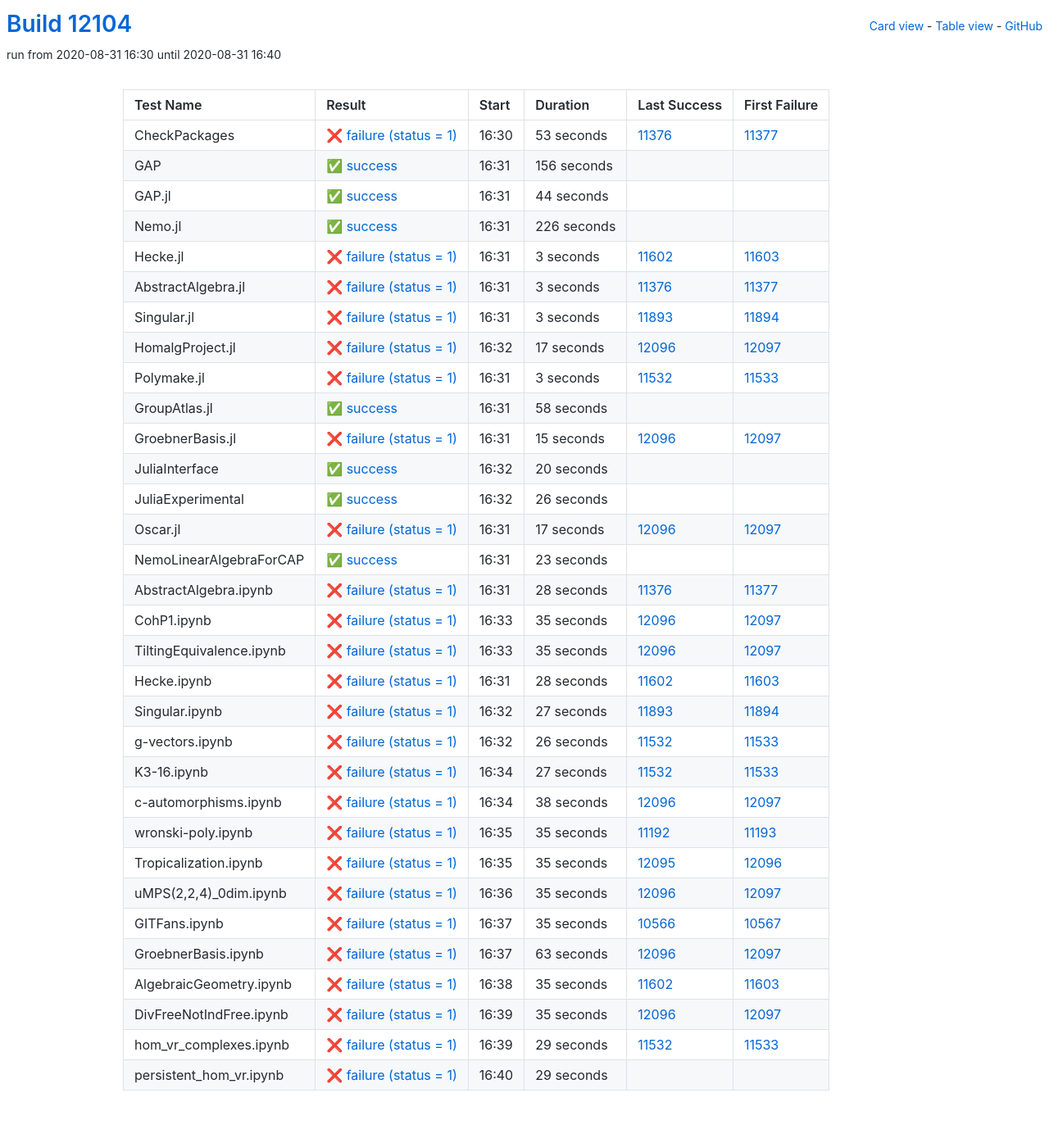
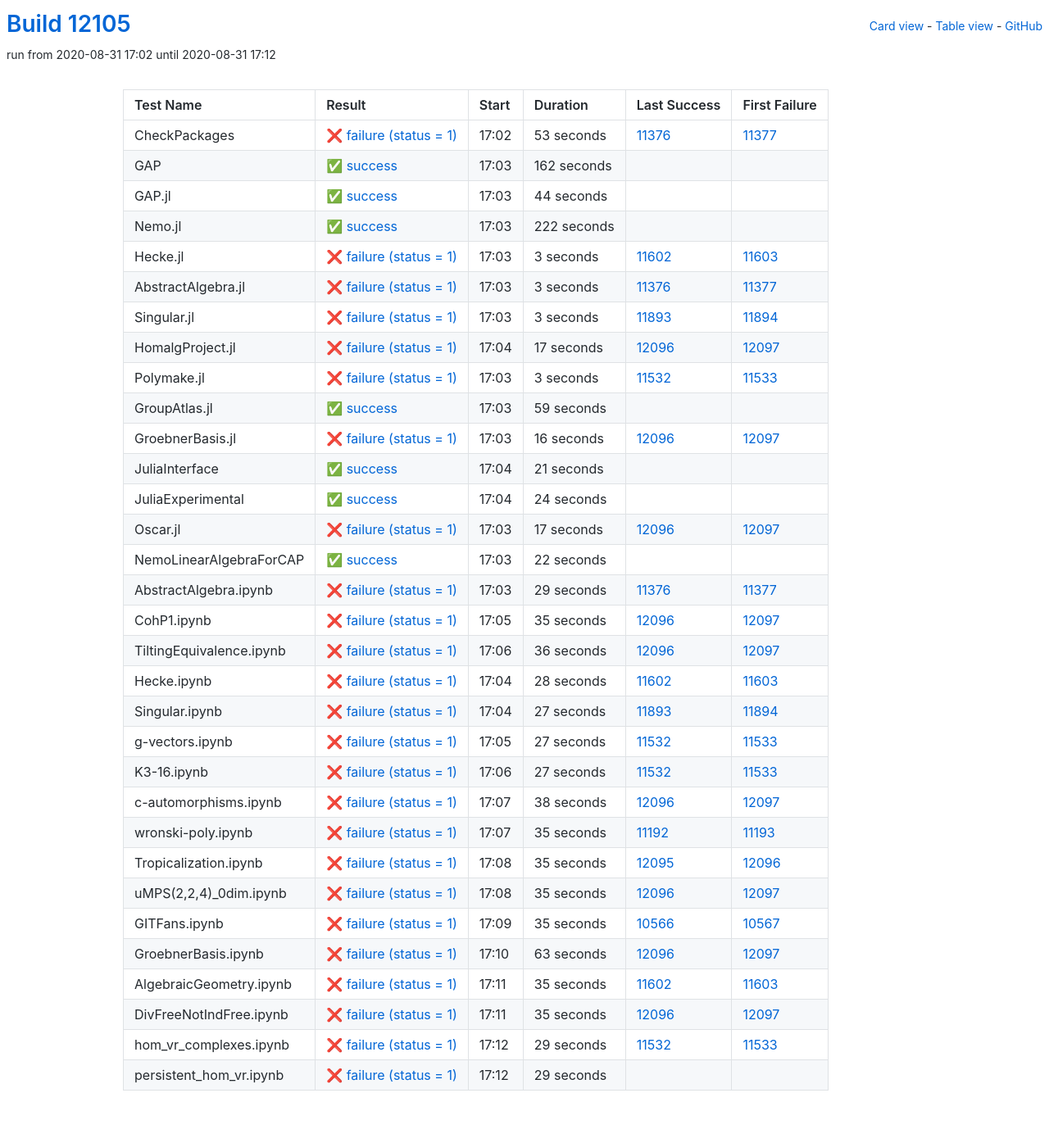
Before and after one commit to oscar-system/oscar-ci-status, a Jekyll site: the page built from table.html, in a window 1280 px wide. Shown: the whole page at 82% size. Built offline with Jekyll 4.4.1, drawn with Linux system fonts in a browser that asks for light colours.

Commit message:
Build #12105

```diff
--- a/_data/ci.yml
+++ b/_data/ci.yml
@@ -1,6 +1,6 @@
 ---
-build: 12104
-build_url: https://oscarci.mathematik.uni-kl.de/job/oscar/12104/
+build: 12105
+build_url: https://oscarci.mathematik.uni-kl.de/job/oscar/12105/
 job: oscar
 organization: oscar-system
 repo: oscar-ci-status
@@ -8,8 +8,8 @@
 tests:
 - name: CheckPackages
   id: checkpackages
-  log: https://oscarci.mathematik.uni-kl.de/job/oscar/12104/artifact/logs/build-12104/CheckPackages.log
-  start: 2020-08-31 16:30
+  log: https://oscarci.mathematik.uni-kl.de/job/oscar/12105/artifact/logs/build-12105/CheckPackages.log
+  start: 2020-08-31 17:02
   success: false
   exitcode: 1
   status: failure
@@ -20,20 +20,20 @@
   first_failure_url: https://oscarci.mathematik.uni-kl.de/job/oscar/11377/
 - name: GAP
   id: gap
-  log: https://oscarci.mathematik.uni-kl.de/job/oscar/12104/artifact/logs/build-12104/GAP.log
-  start: 2020-08-31 16:31
+  log: https://oscarci.mathematik.uni-kl.de/job/oscar/12105/artifact/logs/build-12105/GAP.log
+  start: 2020-08-31 17:03
   success: true
   exitcode: 0
   status: success
-  duration: 156
+  duration: 162
   last_success: false
   last_success_url:
   first_failure: false
   first_failure_url:
 - name: GAP.jl
   id: gap-jl
-  log: https://oscarci.mathematik.uni-kl.de/job/oscar/12104/artifact/logs/build-12104/GAP.jl.log
-  start: 2020-08-31 16:31
+  log: https://oscarci.mathematik.uni-kl.de/job/oscar/12105/artifact/logs/build-12105/GAP.jl.log
+  start: 2020-08-31 17:03
   success: true
   exitcode: 0
   status: success
@@ -44,20 +44,20 @@
   first_failure_url:
 - name: Nemo.jl
   id: nemo-jl
-  log: https://oscarci.mathematik.uni-kl.de/job/oscar/12104/artifact/logs/build-12104/Nemo.jl.log
-  start: 2020-08-31 16:31
+  log: https://oscarci.mathematik.uni-kl.de/job/oscar/12105/artifact/logs/build-12105/Nemo.jl.log
+  start: 2020-08-31 17:03
   success: true
   exitcode: 0
   status: success
-  duration: 226
+  duration: 222
   last_success: false
   last_success_url:
   first_failure: false
   first_failure_url:
 - name: Hecke.jl
   id: hecke-jl
-  log: https://oscarci.mathematik.uni-kl.de/job/oscar/12104/artifact/logs/build-12104/Hecke.jl.log
-  start: 2020-08-31 16:31
+  log: https://oscarci.mathematik.uni-kl.de/job/oscar/12105/artifact/logs/build-12105/Hecke.jl.log
+  start: 2020-08-31 17:03
   success: false
   exitcode: 1
   status: failure
@@ -68,8 +68,8 @@
   first_failure_url: https://oscarci.mathematik.uni-kl.de/job/oscar/11603/
 - name: AbstractAlgebra.jl
   id: abstractalgebra-jl
-  log: https://oscarci.mathematik.uni-kl.de/job/oscar/12104/artifact/logs/build-12104/AbstractAlgebra.jl.log
-  start: 2020-08-31 16:31
+  log: https://oscarci.mathematik.uni-kl.de/job/oscar/12105/artifact/logs/build-12105/AbstractAlgebra.jl.log
+  start: 2020-08-31 17:03
   success: false
   exitcode: 1
   status: failure
@@ -80,8 +80,8 @@
   first_failure_url: https://oscarci.mathematik.uni-kl.de/job/oscar/11377/
 - name: Singular.jl
   id: singular-jl
-  log: https://oscarci.mathematik.uni-kl.de/job/oscar/12104/artifact/logs/build-12104/Singular.jl.log
-  start: 2020-08-31 16:31
+  log: https://oscarci.mathematik.uni-kl.de/job/oscar/12105/artifact/logs/build-12105/Singular.jl.log
+  start: 2020-08-31 17:03
   success: false
   exitcode: 1
   status: failure
@@ -92,8 +92,8 @@
   first_failure_url: https://oscarci.mathematik.uni-kl.de/job/oscar/11894/
 - name: HomalgProject.jl
   id: homalgproject-jl
-  log: https://oscarci.mathematik.uni-kl.de/job/oscar/12104/artifact/logs/build-12104/HomalgProject.jl.log
-  start: 2020-08-31 16:32
+  log: https://oscarci.mathematik.uni-kl.de/job/oscar/12105/artifact/logs/build-12105/HomalgProject.jl.log
+  start: 2020-08-31 17:04
   success: false
   exitcode: 1
   status: failure
@@ -104,8 +104,8 @@
   first_failure_url: https://oscarci.mathematik.uni-kl.de/job/oscar/12097/
 - name: Polymake.jl
   id: polymake-jl
-  log: https://oscarci.mathematik.uni-kl.de/job/oscar/12104/artifact/logs/build-12104/Polymake.jl.log
-  start: 2020-08-31 16:31
+  log: https://oscarci.mathematik.uni-kl.de/job/oscar/12105/artifact/logs/build-12105/Polymake.jl.log
+  start: 2020-08-31 17:03
   success: false
   exitcode: 1
   status: failure
@@ -116,56 +116,56 @@
   first_failure_url: https://oscarci.mathematik.uni-kl.de/job/oscar/11533/
 - name: GroupAtlas.jl
   id: groupatlas-jl
-  log: https://oscarci.mathematik.uni-kl.de/job/oscar/12104/artifact/logs/build-12104/GroupAtlas.jl.log
-  start: 2020-08-31 16:31
+  log: https://oscarci.mathematik.uni-kl.de/job/oscar/12105/artifact/logs/build-12105/GroupAtlas.jl.log
+  start: 2020-08-31 17:03
   success: true
   exitcode: 0
   status: success
-  duration: 58
+  duration: 59
   last_success: false
   last_success_url:
   first_failure: false
   first_failure_url:
 - name: GroebnerBasis.jl
   id: groebnerbasis-jl
-  log: https://oscarci.mathematik.uni-kl.de/job/oscar/12104/artifact/logs/build-12104/GroebnerBasis.jl.log
-  start: 2020-08-31 16:31
+  log: https://oscarci.mathematik.uni-kl.de/job/oscar/12105/artifact/logs/build-12105/GroebnerBasis.jl.log
+  start: 2020-08-31 17:03
   success: false
   exitcode: 1
   status: failure
-  duration: 15
+  duration: 16
   last_success: 12096
   last_success_url: https://oscarci.mathematik.uni-kl.de/job/oscar/12096/
   first_failure: 12097
   first_failure_url: https://oscarci.mathematik.uni-kl.de/job/oscar/12097/
 - name: JuliaInterface
   id: juliainterface
-  log: https://oscarci.mathematik.uni-kl.de/job/oscar/12104/artifact/logs/build-12104/JuliaInterface.log
-  start: 2020-08-31 16:32
+  log: https://oscarci.mathematik.uni-kl.de/job/oscar/12105/artifact/logs/build-12105/JuliaInterface.log
+  start: 2020-08-31 17:04
   success: true
   exitcode: 0
   status: success
-  duration: 20
+  duration: 21
   last_success: false
   last_success_url:
   first_failure: false
   first_failure_url:
 - name: JuliaExperimental
   id: juliaexperimental
-  log: https://oscarci.mathematik.uni-kl.de/job/oscar/12104/artifact/logs/build-12104/JuliaExperimental.log
-  start: 2020-08-31 16:32
+  log: https://oscarci.mathematik.uni-kl.de/job/oscar/12105/artifact/logs/build-12105/JuliaExperimental.log
+  start: 2020-08-31 17:04
   success: true
   exitcode: 0
   status: success
-  duration: 26
+  duration: 24
   last_success: false
   last_success_url:
   first_failure: false
   first_failure_url:
 - name: Oscar.jl
   id: oscar-jl
-  log: https://oscarci.mathematik.uni-kl.de/job/oscar/12104/artifact/logs/build-12104/Oscar.jl.log
-  start: 2020-08-31 16:31
+  log: https://oscarci.mathematik.uni-kl.de/job/oscar/12105/artifact/logs/build-12105/Oscar.jl.log
+  start: 2020-08-31 17:03
   success: false
   exitcode: 1
   status: failure
@@ -176,32 +176,32 @@
   first_failure_url: https://oscarci.mathematik.uni-kl.de/job/oscar/12097/
 - name: NemoLinearAlgebraForCAP
   id: nemolinearalgebraforcap
-  log: https://oscarci.mathematik.uni-kl.de/job/oscar/12104/artifact/logs/build-12104/NemoLinearAlgebraForCAP.log
-  start: 2020-08-31 16:31
+  log: https://oscarci.mathematik.uni-kl.de/job/oscar/12105/artifact/logs/build-12105/NemoLinearAlgebraForCAP.log
+  start: 2020-08-31 17:03
   success: true
   exitcode: 0
   status: success
-  duration: 23
+  duration: 22
   last_success: false
   last_success_url:
   first_failure: false
   first_failure_url:
 - name: AbstractAlgebra.ipynb
   id: abstractalgebra-ipynb
-  log: https://oscarci.mathematik.uni-kl.de/job/oscar/12104/artifact/logs/build-12104/AbstractAlgebra.ipynb.log
-  start: 2020-08-31 16:31
+  log: https://oscarci.mathematik.uni-kl.de/job/oscar/12105/artifact/logs/build-12105/AbstractAlgebra.ipynb.log
+  start: 2020-08-31 17:03
   success: false
   exitcode: 1
   status: failure
-  duration: 28
+  duration: 29
   last_success: 11376
   last_success_url: https://oscarci.mathematik.uni-kl.de/job/oscar/11376/
   first_failure: 11377
   first_failure_url: https://oscarci.mathematik.uni-kl.de/job/oscar/11377/
 - name: CohP1.ipynb
   id: cohp1-ipynb
-  log: https://oscarci.mathematik.uni-kl.de/job/oscar/12104/artifact/logs/build-12104/CohP1.ipynb.log
-  start: 2020-08-31 16:33
+  log: https://oscarci.mathematik.uni-kl.de/job/oscar/12105/artifact/logs/build-12105/CohP1.ipynb.log
+  start: 2020-08-31 17:05
   success: false
   exitcode: 1
   status: failure
@@ -212,20 +212,20 @@
   first_failure_url: https://oscarci.mathematik.uni-kl.de/job/oscar/12097/
 - name: TiltingEquivalence.ipynb
   id: tiltingequivalence-ipynb
-  log: https://oscarci.mathematik.uni-kl.de/job/oscar/12104/artifact/logs/build-12104/TiltingEquivalence.ipynb.log
-  start: 2020-08-31 16:33
+  log: https://oscarci.mathematik.uni-kl.de/job/oscar/12105/artifact/logs/build-12105/TiltingEquivalence.ipynb.log
+  start: 2020-08-31 17:06
   success: false
   exitcode: 1
   status: failure
-  duration: 35
+  duration: 36
   last_success: 12096
   last_success_url: https://oscarci.mathematik.uni-kl.de/job/oscar/12096/
   first_failure: 12097
   first_failure_url: https://oscarci.mathematik.uni-kl.de/job/oscar/12097/
 - name: Hecke.ipynb
   id: hecke-ipynb
-  log: https://oscarci.mathematik.uni-kl.de/job/oscar/12104/artifact/logs/build-12104/Hecke.ipynb.log
-  start: 2020-08-31 16:31
+  log: https://oscarci.mathematik.uni-kl.de/job/oscar/12105/artifact/logs/build-12105/Hecke.ipynb.log
+  start: 2020-08-31 17:04
   success: false
   exitcode: 1
   status: failure
@@ -236,8 +236,8 @@
   first_failure_url: https://oscarci.mathematik.uni-kl.de/job/oscar/11603/
 - name: Singular.ipynb
   id: singular-ipynb
-  log: https://oscarci.mathematik.uni-kl.de/job/oscar/12104/artifact/logs/build-12104/Singular.ipynb.log
-  start: 2020-08-31 16:32
+  log: https://oscarci.mathematik.uni-kl.de/job/oscar/12105/artifact/logs/build-12105/Singular.ipynb.log
+  start: 2020-08-31 17:04
   success: false
   exitcode: 1
   status: failure
@@ -248,20 +248,20 @@
   first_failure_url: https://oscarci.mathematik.uni-kl.de/job/oscar/11894/
 - name: g-vectors.ipynb
   id: g-vectors-ipynb
-  log: https://oscarci.mathematik.uni-kl.de/job/oscar/12104/artifact/logs/build-12104/g-vectors.ipynb.log
-  start: 2020-08-31 16:32
+  log: https://oscarci.mathematik.uni-kl.de/job/oscar/12105/artifact/logs/build-12105/g-vectors.ipynb.log
+  start: 2020-08-31 17:05
   success: false
   exitcode: 1
   status: failure
-  duration: 26
+  duration: 27
   last_success: 11532
   last_success_url: https://oscarci.mathematik.uni-kl.de/job/oscar/11532/
   first_failure: 11533
   first_failure_url: https://oscarci.mathematik.uni-kl.de/job/oscar/11533/
 - name: K3-16.ipynb
   id: k3-16-ipynb
-  log: https://oscarci.mathematik.uni-kl.de/job/oscar/12104/artifact/logs/build-12104/K3-16.ipynb.log
-  start: 2020-08-31 16:34
+  log: https://oscarci.mathematik.uni-kl.de/job/oscar/12105/artifact/logs/build-12105/K3-16.ipynb.log
+  start: 2020-08-31 17:06
   success: false
   exitcode: 1
   status: failure
@@ -272,8 +272,8 @@
   first_failure_url: https://oscarci.mathematik.uni-kl.de/job/oscar/11533/
 - name: c-automorphisms.ipynb
   id: c-automorphisms-ipynb
-  log: https://oscarci.mathematik.uni-kl.de/job/oscar/12104/artifact/logs/build-12104/c-automorphisms.ipynb.log
-  start: 2020-08-31 16:34
+  log: https://oscarci.mathematik.uni-kl.de/job/oscar/12105/artifact/logs/build-12105/c-automorphisms.ipynb.log
+  start: 2020-08-31 17:07
   success: false
   exitcode: 1
   status: failure
@@ -284,8 +284,8 @@
   first_failure_url: https://oscarci.mathematik.uni-kl.de/job/oscar/12097/
 - name: wronski-poly.ipynb
   id: wronski-poly-ipynb
-  log: https://oscarci.mathematik.uni-kl.de/job/oscar/12104/artifact/logs/build-12104/wronski-poly.ipynb.log
-  start: 2020-08-31 16:35
+  log: https://oscarci.mathematik.uni-kl.de/job/oscar/12105/artifact/logs/build-12105/wronski-poly.ipynb.log
+  start: 2020-08-31 17:07
   success: false
   exitcode: 1
   status: failure
@@ -296,8 +296,8 @@
   first_failure_url: https://oscarci.mathematik.uni-kl.de/job/oscar/11193/
 - name: Tropicalization.ipynb
   id: tropicalization-ipynb
-  log: https://oscarci.mathematik.uni-kl.de/job/oscar/12104/artifact/logs/build-12104/Tropicalization.ipynb.log
-  start: 2020-08-31 16:35
+  log: https://oscarci.mathematik.uni-kl.de/job/oscar/12105/artifact/logs/build-12105/Tropicalization.ipynb.log
+  start: 2020-08-31 17:08
   success: false
   exitcode: 1
   status: failure
@@ -308,8 +308,8 @@
   first_failure_url: https://oscarci.mathematik.uni-kl.de/job/oscar/12096/
 - name: uMPS(2,2,4)_0dim.ipynb
   id: umps-2-2-4-0dim-ipynb
-  log: https://oscarci.mathematik.uni-kl.de/job/oscar/12104/artifact/logs/build-12104/uMPS-2-2-4-_0dim.ipynb.log
-  start: 2020-08-31 16:36
+  log: https://oscarci.mathematik.uni-kl.de/job/oscar/12105/artifact/logs/build-12105/uMPS-2-2-4-_0dim.ipynb.log
+  start: 2020-08-31 17:08
   success: false
   exitcode: 1
   status: failure
@@ -320,8 +320,8 @@
   first_failure_url: https://oscarci.mathematik.uni-kl.de/job/oscar/12097/
 - name: GITFans.ipynb
   id: gitfans-ipynb
-  log: https://oscarci.mathematik.uni-kl.de/job/oscar/12104/artifact/logs/build-12104/GITFans.ipynb.log
-  start: 2020-08-31 16:37
+  log: https://oscarci.mathematik.uni-kl.de/job/oscar/12105/artifact/logs/build-12105/GITFans.ipynb.log
+  start: 2020-08-31 17:09
   success: false
   exitcode: 1
   status: failure
@@ -332,8 +332,8 @@
   first_failure_url: https://oscarci.mathematik.uni-kl.de/job/oscar/10567/
 - name: GroebnerBasis.ipynb
   id: groebnerbasis-ipynb
-  log: https://oscarci.mathematik.uni-kl.de/job/oscar/12104/artifact/logs/build-12104/GroebnerBasis.ipynb.log
-  start: 2020-08-31 16:37
+  log: https://oscarci.mathematik.uni-kl.de/job/oscar/12105/artifact/logs/build-12105/GroebnerBasis.ipynb.log
+  start: 2020-08-31 17:10
   success: false
   exitcode: 1
   status: failure
@@ -344,8 +344,8 @@
   first_failure_url: https://oscarci.mathematik.uni-kl.de/job/oscar/12097/
 - name: AlgebraicGeometry.ipynb
   id: algebraicgeometry-ipynb
-  log: https://oscarci.mathematik.uni-kl.de/job/oscar/12104/artifact/logs/build-12104/AlgebraicGeometry.ipynb.log
-  start: 2020-08-31 16:38
+  log: https://oscarci.mathematik.uni-kl.de/job/oscar/12105/artifact/logs/build-12105/AlgebraicGeometry.ipynb.log
+  start: 2020-08-31 17:11
   success: false
   exitcode: 1
   status: failure
@@ -356,8 +356,8 @@
   first_failure_url: https://oscarci.mathematik.uni-kl.de/job/oscar/11603/
 - name: DivFreeNotIndFree.ipynb
   id: divfreenotindfree-ipynb
-  log: https://oscarci.mathematik.uni-kl.de/job/oscar/12104/artifact/logs/build-12104/DivFreeNotIndFree.ipynb.log
-  start: 2020-08-31 16:39
+  log: https://oscarci.mathematik.uni-kl.de/job/oscar/12105/artifact/logs/build-12105/DivFreeNotIndFree.ipynb.log
+  start: 2020-08-31 17:11
   success: false
   exitcode: 1
   status: failure
@@ -368,8 +368,8 @@
   first_failure_url: https://oscarci.mathematik.uni-kl.de/job/oscar/12097/
 - name: hom_vr_complexes.ipynb
   id: hom-vr-complexes-ipynb
-  log: https://oscarci.mathematik.uni-kl.de/job/oscar/12104/artifact/logs/build-12104/hom_vr_complexes.ipynb.log
-  start: 2020-08-31 16:39
+  log: https://oscarci.mathematik.uni-kl.de/job/oscar/12105/artifact/logs/build-12105/hom_vr_complexes.ipynb.log
+  start: 2020-08-31 17:12
   success: false
   exitcode: 1
   status: failure
@@ -380,8 +380,8 @@
   first_failure_url: https://oscarci.mathematik.uni-kl.de/job/oscar/11533/
 - name: persistent_hom_vr.ipynb
   id: persistent-hom-vr-ipynb
-  log: https://oscarci.mathematik.uni-kl.de/job/oscar/12104/artifact/logs/build-12104/persistent_hom_vr.ipynb.log
-  start: 2020-08-31 16:40
+  log: https://oscarci.mathematik.uni-kl.de/job/oscar/12105/artifact/logs/build-12105/persistent_hom_vr.ipynb.log
+  start: 2020-08-31 17:12
   success: false
   exitcode: 1
   status: failure
```
Also changed, not shown: README.md.
